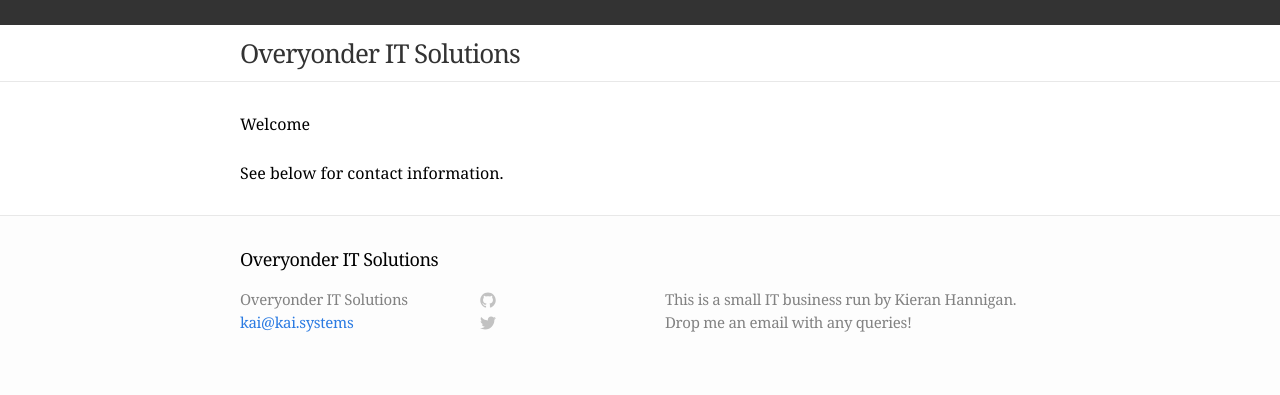
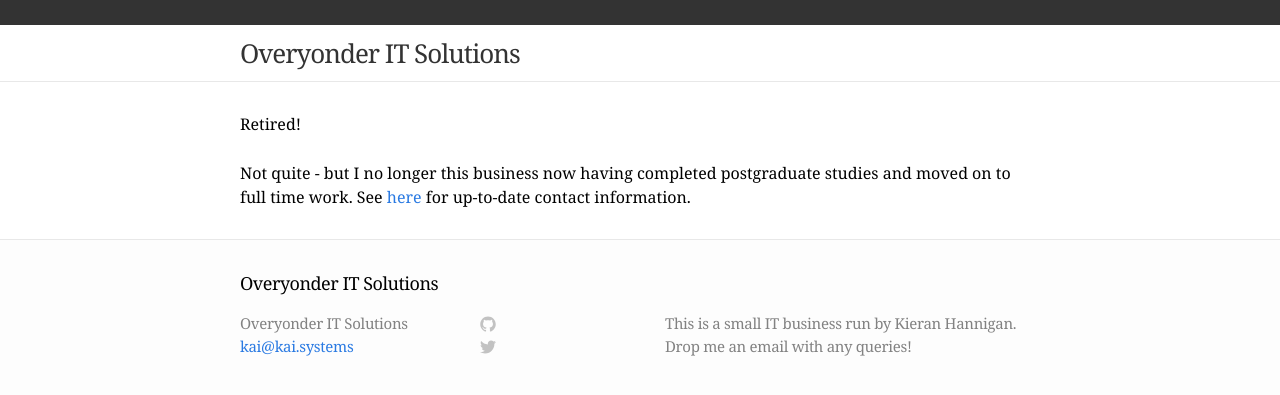
Before and after one commit to overyonder/overyonder.github.io, a Jekyll site: the page built from index.html, in a window 1280 px wide. Shown: the top 395 px of the page. Built offline with Jekyll 4.4.1, drawn with Linux system fonts in a browser that asks for light colours.

Commit message:
2018 update

```diff
--- a/index.html
+++ b/index.html
@@ -4,8 +4,8 @@ layout: default
 
 <div class="home">
 
-  <h1>Welcome</h1>
+  <h1>Retired!</h1>
 
-  <p>See below for contact information.</p>
+  <p>Not quite - but I no longer this business now having completed postgraduate studies and moved on to full time work. See <a href="https://www.linkedin.com/in/kieranhannigan/">here</a> for up-to-date contact information.</p>
 
 </div>
```
